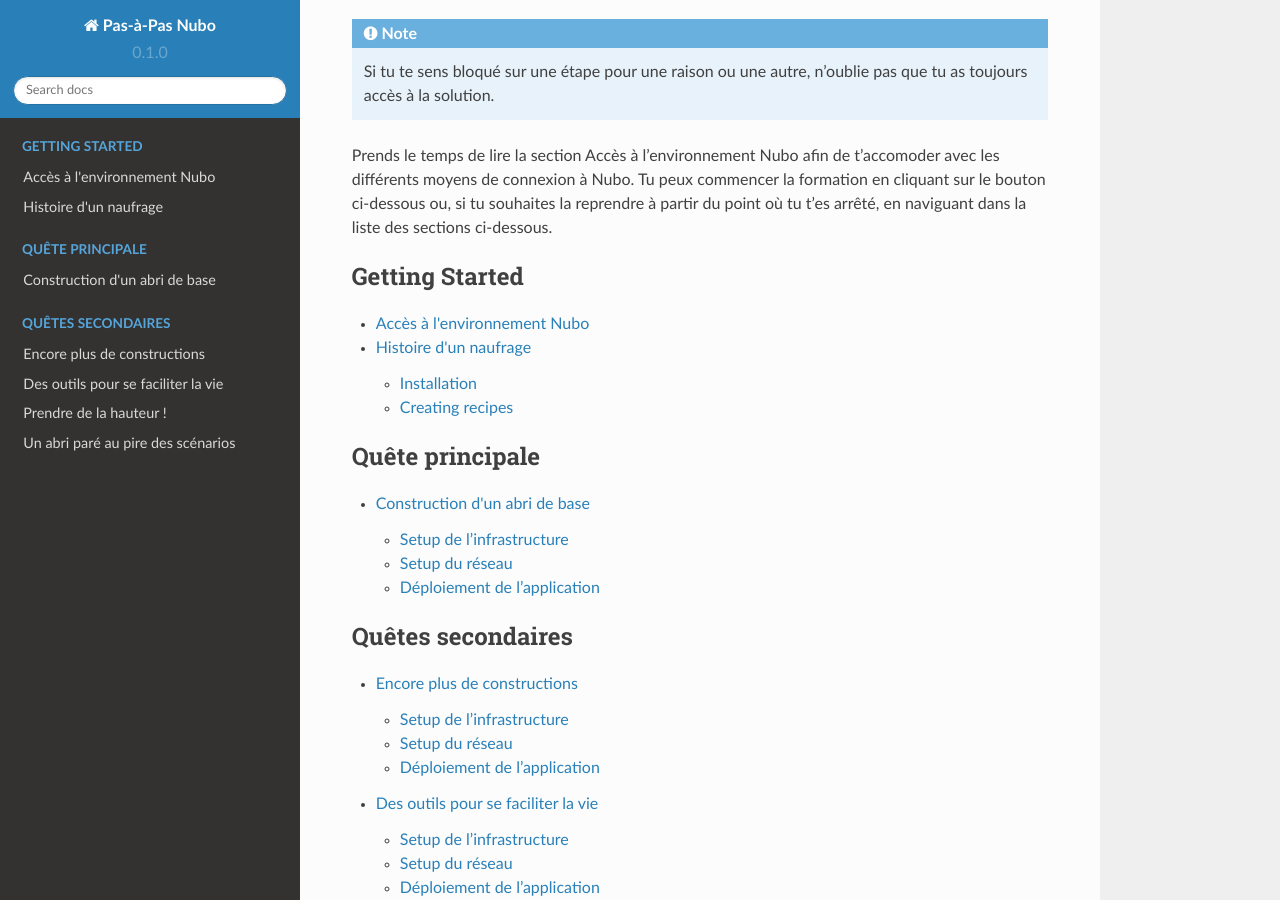
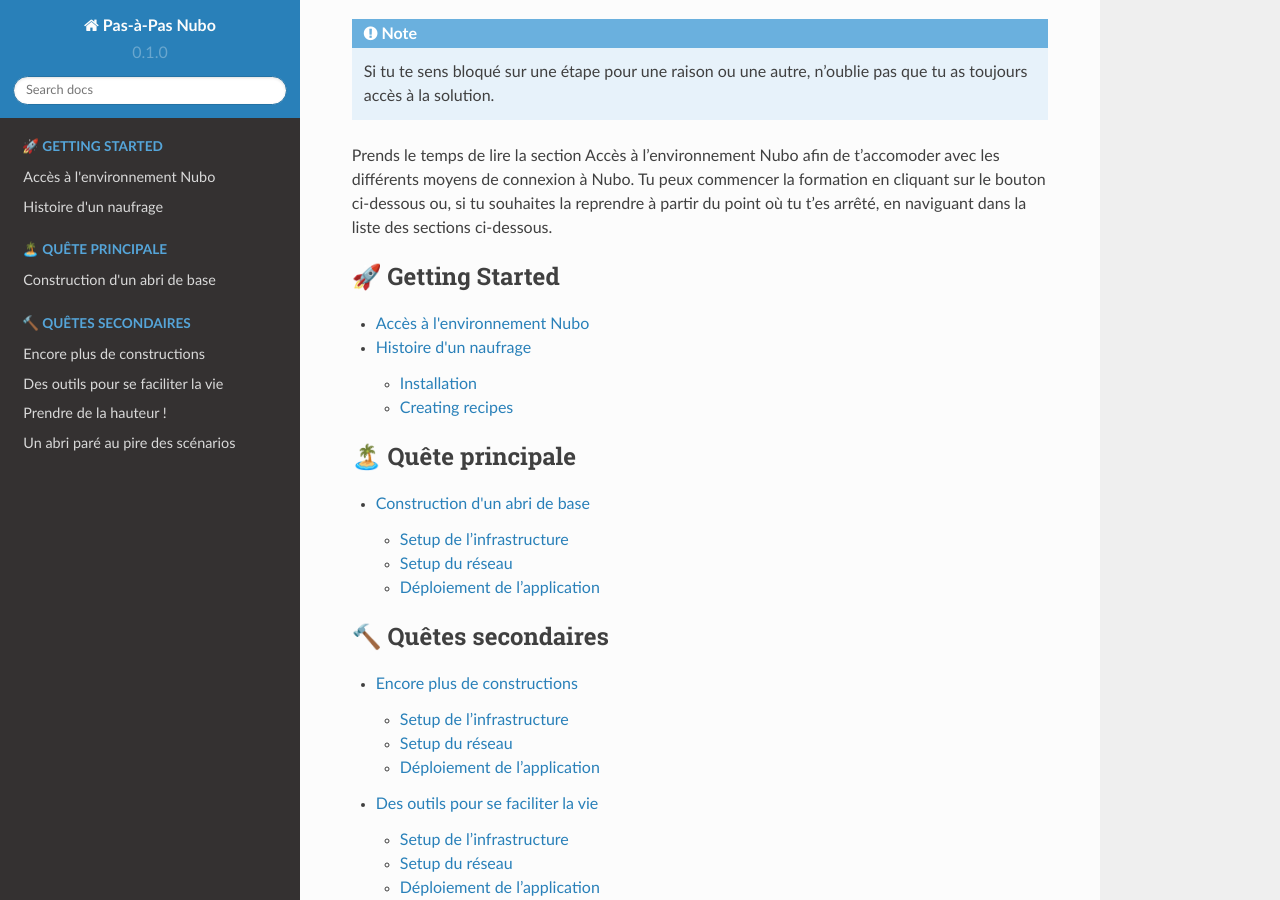
Before and after one commit to moussmo/Nubo_quest, a Sphinx documentation site: the page built from docs/source/index.rst, in a window 1280 px wide and 900 px high, scrolled down 482 px. Built offline with Sphinx 7.4.7 and the Read the Docs theme 2.0.0, drawn with Linux system fonts in a browser that asks for light colours.

```diff
--- a/docs/source/index.rst
+++ b/docs/source/index.rst
@@ -19,18 +19,18 @@ Prends le temps de lire la section :doc:`Accès à l'environnement Nubo` afin de
 Tu peux commencer la formation en cliquant sur le bouton ci-dessous ou, si tu souhaites la reprendre à partir du point où tu t'es arrêté, en naviguant dans la liste des sections ci-dessous.
 
 .. toctree::
-   :caption: Getting Started
+   :caption: 🚀 Getting Started
 
    Accès à l'environnement Nubo <environnement>
    Histoire d'un naufrage <storytelling>
 
 .. toctree::
-   :caption: Quête principale
+   :caption: 🏝️ Quête principale
 
    Construction d'un abri de base <quete_socle>
 
 .. toctree::
-   :caption: Quêtes secondaires
+   :caption: 🔨 Quêtes secondaires
 
    Encore plus de constructions <quete_modularite>
    Des outils pour se faciliter la vie <quete_automatisation>
```
